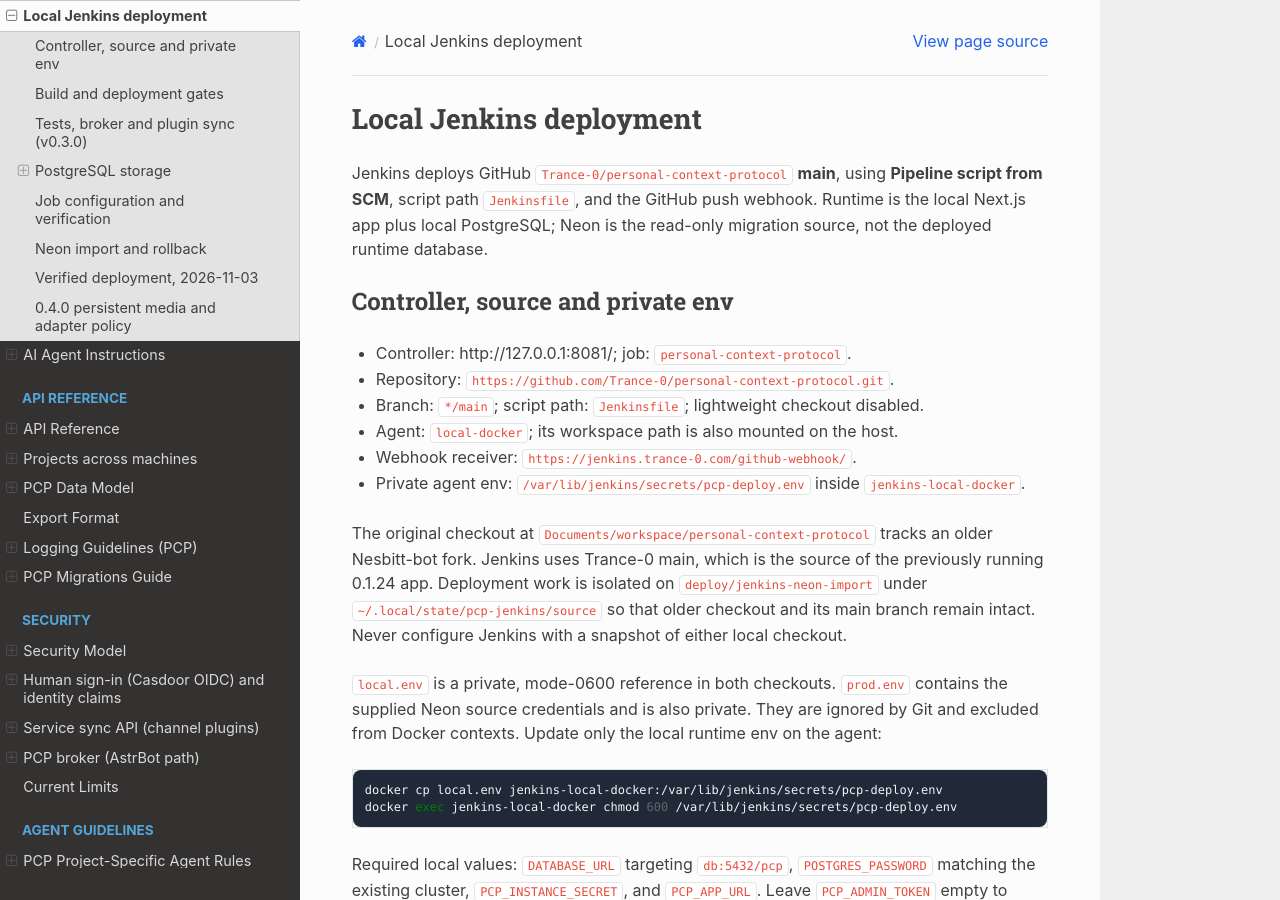
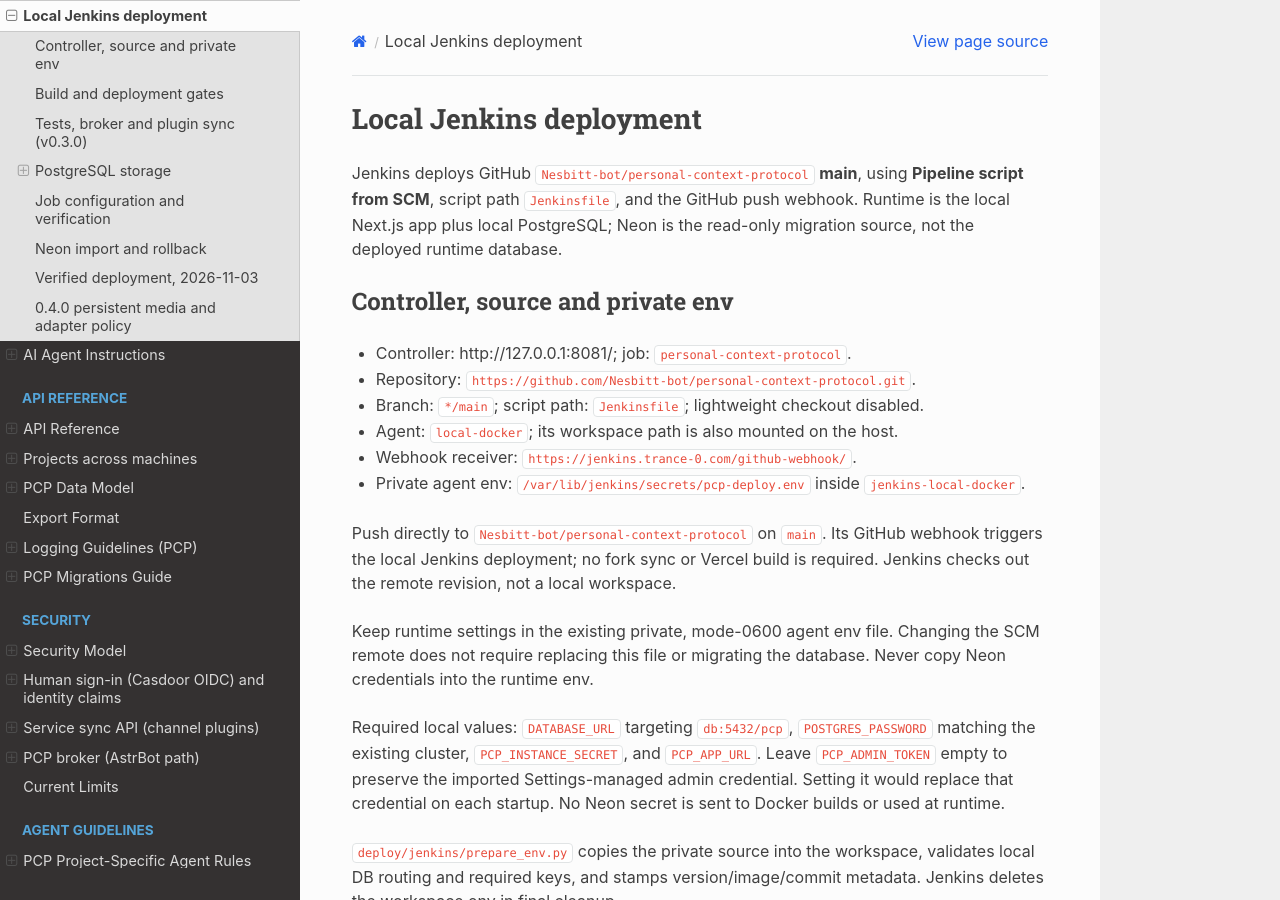
Before and after one commit to Nesbitt-bot/personal-context-protocol, a Sphinx documentation site: the page built from docs/deployment-jenkins.md, in a window 1280 px wide and 900 px high. Built offline with Sphinx 7.4.7 and the Read the Docs theme 3.1.0, drawn with Linux system fonts in a browser that asks for light colours.

Commit message:
ci: deploy PCP from Nesbitt-bot main

````diff
--- a/docs/deployment-jenkins.md
+++ b/docs/deployment-jenkins.md
@@ -1,6 +1,6 @@
 # Local Jenkins deployment
 
-Jenkins deploys GitHub `Trance-0/personal-context-protocol` **main**, using
+Jenkins deploys GitHub `Nesbitt-bot/personal-context-protocol` **main**, using
 **Pipeline script from SCM**, script path `Jenkinsfile`, and the GitHub push
 webhook. Runtime is the local Next.js app plus local PostgreSQL; Neon is the
 read-only migration source, not the deployed runtime database.
@@ -8,29 +8,20 @@ read-only migration source, not the deployed runtime database.
 ## Controller, source and private env
 
 - Controller: http://127.0.0.1:8081/; job: `personal-context-protocol`.
-- Repository: `https://github.com/Trance-0/personal-context-protocol.git`.
+- Repository: `https://github.com/Nesbitt-bot/personal-context-protocol.git`.
 - Branch: `*/main`; script path: `Jenkinsfile`; lightweight checkout disabled.
 - Agent: `local-docker`; its workspace path is also mounted on the host.
 - Webhook receiver: `https://jenkins.trance-0.com/github-webhook/`.
 - Private agent env: `/var/lib/jenkins/secrets/pcp-deploy.env` inside
   `jenkins-local-docker`.
 
-The original checkout at `Documents/workspace/personal-context-protocol`
-tracks an older Nesbitt-bot fork. Jenkins uses Trance-0 main, which is the
-source of the previously running 0.1.24 app. Deployment work is isolated on
-`deploy/jenkins-neon-import` under `~/.local/state/pcp-jenkins/source` so that
-older checkout and its main branch remain intact. Never configure Jenkins
-with a snapshot of either local checkout.
+Push directly to `Nesbitt-bot/personal-context-protocol` on `main`. Its GitHub
+webhook triggers the local Jenkins deployment; no fork sync or Vercel build is
+required. Jenkins checks out the remote revision, not a local workspace.
 
-`local.env` is a private, mode-0600 reference in both checkouts. `prod.env`
-contains the supplied Neon source credentials and is also private. They are
-ignored by Git and excluded from Docker contexts. Update only the local
-runtime env on the agent:
-
-```bash
-docker cp local.env jenkins-local-docker:/var/lib/jenkins/secrets/pcp-deploy.env
-docker exec jenkins-local-docker chmod 600 /var/lib/jenkins/secrets/pcp-deploy.env
-```
+Keep runtime settings in the existing private, mode-0600 agent env file.
+Changing the SCM remote does not require replacing this file or migrating the
+database. Never copy Neon credentials into the runtime env.
 
 Required local values: `DATABASE_URL` targeting `db:5432/pcp`,
 `POSTGRES_PASSWORD` matching the existing cluster, `PCP_INSTANCE_SECRET`, and
````
Also changed, not shown: 1 other file.
